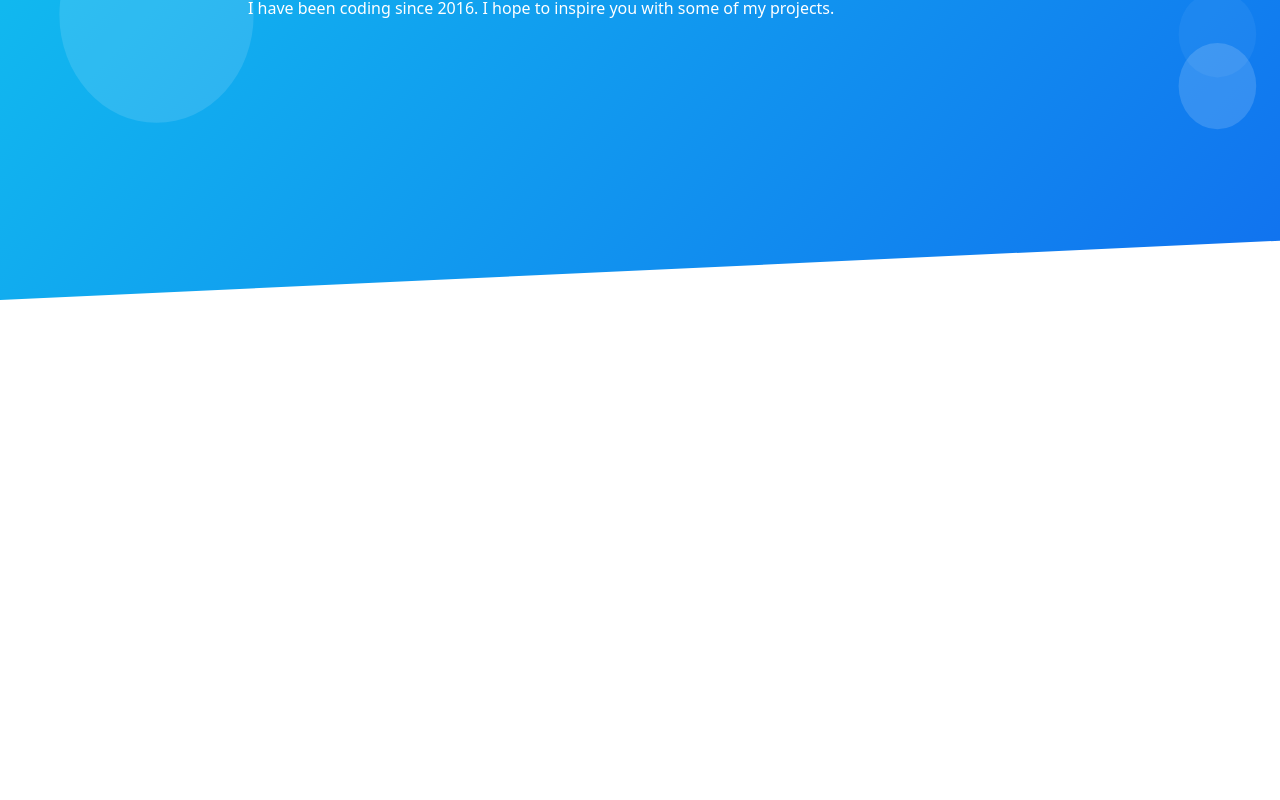
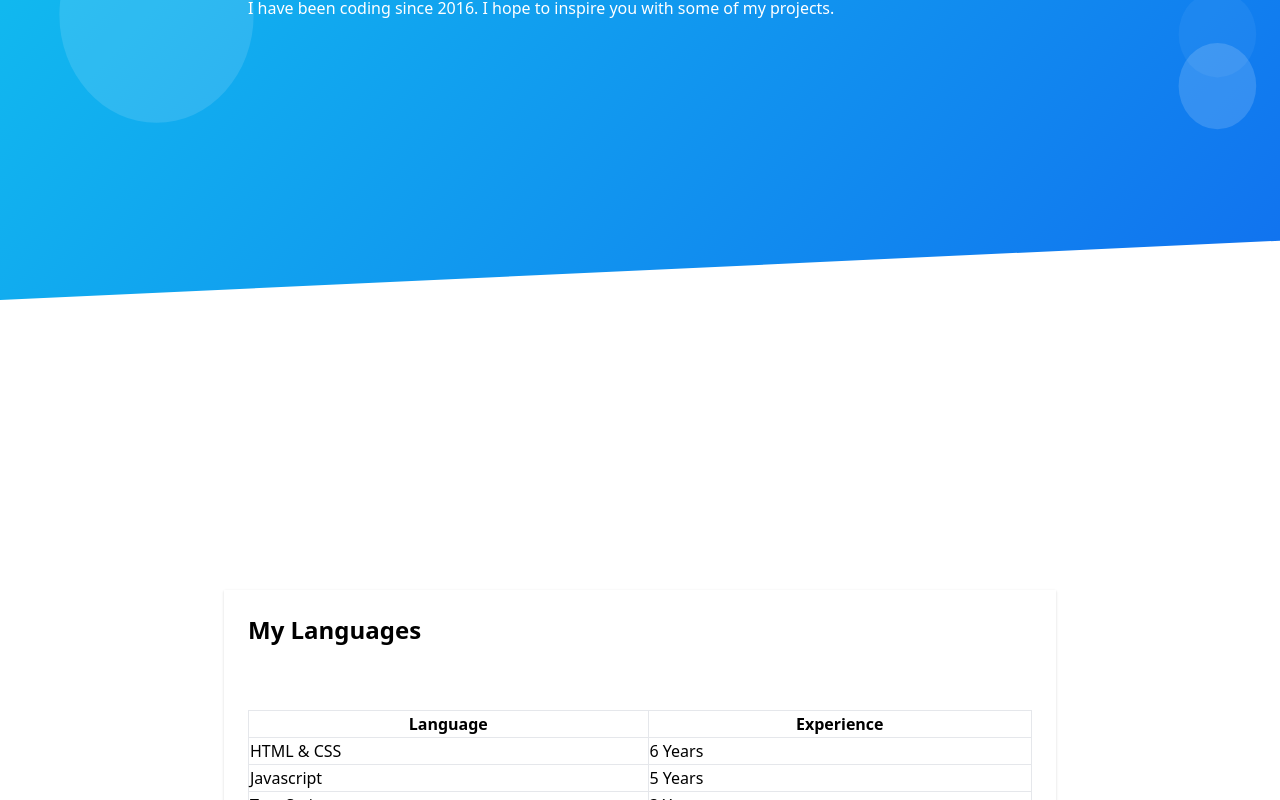
Before and after one commit to Tobi2K/kalmbach.dev, a Nuxt app: page / in a window 1280 px wide. Shown: the part 500-1300 px from the top of the page. Before the commit the page ends 800 px from the top, so only its background shows below. Built offline with nearby package versions, Linux system fonts and the light colour scheme.

Commit message:
Add Language Table

```diff
--- /dev/null
+++ b/components/Languages.vue
@@ -0,0 +1,39 @@
+<template>
+  <div
+    class="relative flex items-top justify-center min-h-screen sm:items-center sm:pt-0"
+  >
+    <div class="container max-w-4xl mx-auto sm:px-6 lg:px-8">
+      <div class="mt-8 overflow-hidden p-6 shadow">
+        <header class="mb-16 group">
+          <h2 class="text-2xl font-semibold">My Languages</h2>
+        </header>
+        <table
+          class="table-auto border border-slate-500 w-full border-collapse"
+        >
+          <tr>
+            <th class="border">Language</th>
+            <th class="border">Experience</th>
+          </tr>
+          <tr>
+            <td class="border">HTML & CSS</td>
+            <td class="border">6 Years</td>
+          </tr>
+          <tr>
+            <td class="border">Javascript</td>
+            <td class="border">5 Years</td>
+          </tr>
+          <tr>
+            <td class="border">TypeScript</td>
+            <td class="border">3 Years</td>
+          </tr>
+        </table>
+      </div>
+    </div>
+  </div>
+</template>
+
+<script>
+export default {
+  name: 'MyLanguages',
+}
+</script>
--- a/pages/index.vue
+++ b/pages/index.vue
@@ -1,11 +1,16 @@
 <template>
+  <div>
   <Header />
+  <Languages />
+  </div>
 </template>
 
 <script lang="ts">
 import Vue from 'vue'
+import Languages from '~/components/Languages.vue'
 
 export default Vue.extend({
+  components: { Languages },
   name: 'IndexPage',
 })
 </script>
@@ -20,7 +25,7 @@ export default Vue.extend({
   min-height: 100%;
   background-image: url(./../static/bg.svg);
   background-repeat: no-repeat;
-  background-position: center;
+  background-position: bottom;
   background-size: cover;
 }
 
```
